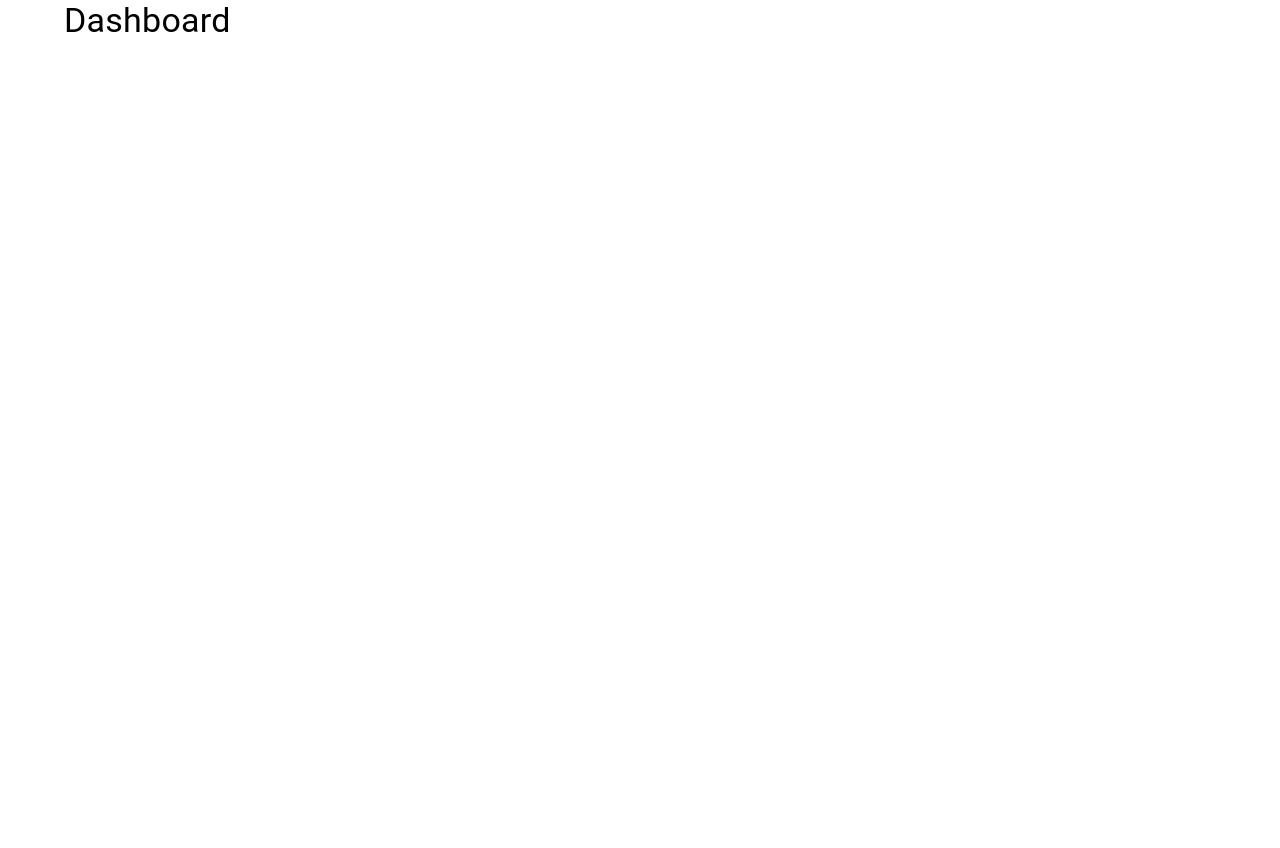
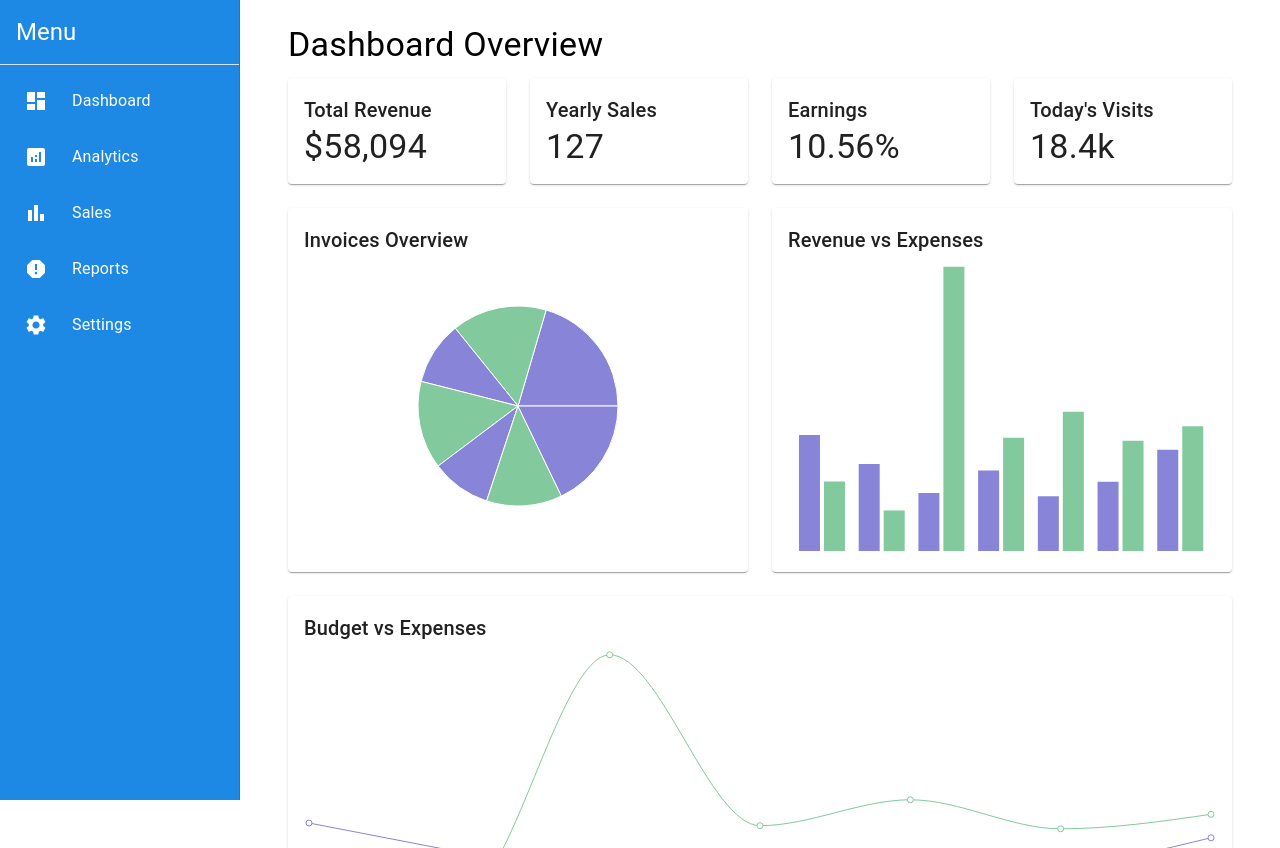
Before and after one commit to swatinaik2003/react-dashboard, a React (Create React App) app: page / in a window 1280 px wide. Before the commit the page ends 800 px from the top, so only its background shows below. Built offline with nearby package versions, Linux system fonts and the light colour scheme.

Commit message:
initial commit

```diff
--- a/src/App.js
+++ b/src/App.js
@@ -1,14 +1,221 @@
+// src/App.js
 import React from 'react';
-import { Typography, Container } from '@mui/material';
+import { Container, Grid, Paper, Typography, List, ListItem, ListItemText, ListItemIcon, IconButton, Divider, Drawer, Box } from '@mui/material';
+import { LineChart, Line, PieChart, Pie, Cell, BarChart, Bar, Tooltip, ResponsiveContainer } from 'recharts';
+import DashboardIcon from '@mui/icons-material/Dashboard';
+import AnalyticsIcon from '@mui/icons-material/Analytics';
+import BarChartIcon from '@mui/icons-material/BarChart';
+import SettingsIcon from '@mui/icons-material/Settings';
+import ReportIcon from '@mui/icons-material/Report';
+import AddIcon from '@mui/icons-material/Add';
+import RemoveIcon from '@mui/icons-material/Remove';
 
-const DashboardHeader = () => {
+const data = [
+  { name: 'Jan', revenue: 4000, expenses: 2400 },
+  { name: 'Feb', revenue: 3000, expenses: 1398 },
+  { name: 'Mar', revenue: 2000, expenses: 9800 },
+  { name: 'Apr', revenue: 2780, expenses: 3908 },
+  { name: 'May', revenue: 1890, expenses: 4800 },
+  { name: 'Jun', revenue: 2390, expenses: 3800 },
+  { name: 'Jul', revenue: 3490, expenses: 4300 },
+];
+
+// Dummy activities data
+const activities = [
+  'Order #12345 placed by John Doe',
+  'Payment of $125 received from Anna Smith',
+  'Product #678 added to inventory',
+  'Order #678 shipped to customer',
+  'Review received for Product #123',
+  'New customer sign-up: Maria Garcia',
+];
+
+// Sidebar content
+const sidebarItems = [
+  { text: 'Dashboard', icon: <DashboardIcon /> },
+  { text: 'Analytics', icon: <AnalyticsIcon /> },
+  { text: 'Sales', icon: <BarChartIcon /> },
+  { text: 'Reports', icon: <ReportIcon /> },
+  { text: 'Settings', icon: <SettingsIcon /> },
+];
+
+const drawerWidth = 240;
+
+const Sidebar = () => (
+  <Drawer
+    variant="permanent"
+    sx={{
+      width: drawerWidth,
+      flexShrink: 0,
+      '& .MuiDrawer-paper': {
+        width: drawerWidth,
+        boxSizing: 'border-box',
+        backgroundColor: '#1e88e5', // Set blue color for sidebar background
+        color: 'white', // Set text color to white
+        height: '100vh', // Make sidebar full height
+      },
+    }}
+  >
+    <Box sx={{ overflow: 'auto', height: '100vh' }}>
+      <Typography variant="h5" sx={{ padding: '16px', color: 'white' }}>
+        Menu
+      </Typography>
+      <Divider sx={{ backgroundColor: 'white' }} />
+      <List>
+        {sidebarItems.map((item, index) => (
+          <ListItem
+            button
+            key={index}
+            sx={{
+              '&:hover': {
+                backgroundColor: '#1565c0', // Darker blue on hover
+              },
+              color: 'white',
+            }}
+          >
+            <ListItemIcon sx={{ color: 'white' }}>
+              <IconButton sx={{ color: 'white' }}>
+                {item.icon}
+              </IconButton>
+            </ListItemIcon>
+            <ListItemText primary={item.text} />
+          </ListItem>
+        ))}
+      </List>
+    </Box>
+  </Drawer>
+);
+
+const Dashboard = () => {
+  const handleAddClick = () => {
+    // Handle the Add click event
+    alert("Add action");
+  };
+
+  const handleRemoveClick = () => {
+    // Handle the Remove click event
+    alert("Remove action");
+  };
+
   return (
-    <Container>
-      <Typography variant="h4" gutterBottom>
-        Dashboard
-      </Typography>
-    </Container>
+    <Box sx={{ display: 'flex', height: '100vh' }}>
+      {/* Sidebar */}
+      <Sidebar />
+
+      {/* Main content */}
+      <Box
+        component="main"
+        sx={{ flexGrow: 1, bgcolor: 'background.default', p: 3, height: '100vh', overflow: 'auto' }}
+      >
+        <Container>
+          <Typography variant="h4" gutterBottom>
+            Dashboard Overview
+          </Typography>
+          <Grid container spacing={3}>
+
+            {/* Overview Cards */}
+            <Grid item xs={12} md={3}>
+              <Paper style={{ padding: '16px' }}>
+                <Typography variant="h6">Total Revenue</Typography>
+                <Typography variant="h4">$58,094</Typography>
+              </Paper>
+            </Grid>
+            <Grid item xs={12} md={3}>
+              <Paper style={{ padding: '16px' }}>
+                <Typography variant="h6">Yearly Sales</Typography>
+                <Typography variant="h4">127</Typography>
+              </Paper>
+            </Grid>
+            <Grid item xs={12} md={3}>
+              <Paper style={{ padding: '16px' }}>
+                <Typography variant="h6">Earnings</Typography>
+                <Typography variant="h4">10.56%</Typography>
+              </Paper>
+            </Grid>
+            <Grid item xs={12} md={3}>
+              <Paper style={{ padding: '16px' }}>
+                <Typography variant="h6">Today's Visits</Typography>
+                <Typography variant="h4">18.4k</Typography>
+              </Paper>
+            </Grid>
+
+            {/* Pie Chart Section */}
+            <Grid item xs={12} md={6}>
+              <Paper style={{ padding: '16px' }}>
+                <Typography variant="h6">Invoices Overview</Typography>
+                <ResponsiveContainer width="100%" height={300}>
+                  <PieChart>
+                    <Pie data={data} dataKey="revenue" outerRadius={100}>
+                      {data.map((entry, index) => (
+                        <Cell key={`cell-${index}`} fill={index % 2 === 0 ? '#8884d8' : '#82ca9d'} />
+                      ))}
+                    </Pie>
+                    <Tooltip />
+                  </PieChart>
+                </ResponsiveContainer>
+              </Paper>
+            </Grid>
+
+            {/* Bar Chart Section */}
+            <Grid item xs={12} md={6}>
+              <Paper style={{ padding: '16px' }}>
+                <Typography variant="h6">Revenue vs Expenses</Typography>
+                <ResponsiveContainer width="100%" height={300}>
+                  <BarChart data={data}>
+                    <Bar dataKey="revenue" fill="#8884d8" />
+                    <Bar dataKey="expenses" fill="#82ca9d" />
+                    <Tooltip />
+                  </BarChart>
+                </ResponsiveContainer>
+              </Paper>
+            </Grid>
+
+            {/* Line Chart Section */}
+            <Grid item xs={12}>
+              <Paper style={{ padding: '16px' }}>
+                <Typography variant="h6">Budget vs Expenses</Typography>
+                <ResponsiveContainer width="100%" height={300}>
+                  <LineChart data={data}>
+                    <Line type="monotone" dataKey="revenue" stroke="#8884d8" />
+                    <Line type="monotone" dataKey="expenses" stroke="#82ca9d" />
+                    <Tooltip />
+                  </LineChart>
+                </ResponsiveContainer>
+              </Paper>
+            </Grid>
+
+            {/* Action Buttons with Icons */}
+            <Grid item xs={12} md={6}>
+              <Paper style={{ padding: '16px' }}>
+                <Typography variant="h6">Actions</Typography>
+                <IconButton onClick={handleAddClick} aria-label="add">
+                  <AddIcon />
+                </IconButton>
+                <IconButton onClick={handleRemoveClick} aria-label="remove">
+                  <RemoveIcon />
+                </IconButton>
+              </Paper>
+            </Grid>
+
+            {/* Recent Activities Section */}
+            <Grid item xs={12} md={6}>
+              <Paper style={{ padding: '16px' }}>
+                <Typography variant="h6">Recent Activities</Typography>
+                <List>
+                  {activities.map((activity, index) => (
+                    <ListItem key={index}>
+                      <ListItemText primary={activity} />
+                    </ListItem>
+                  ))}
+                </List>
+              </Paper>
+            </Grid>
+
+          </Grid>
+        </Container>
+      </Box>
+    </Box>
   );
 };
 
-export default DashboardHeader;
+export default Dashboard;
```
